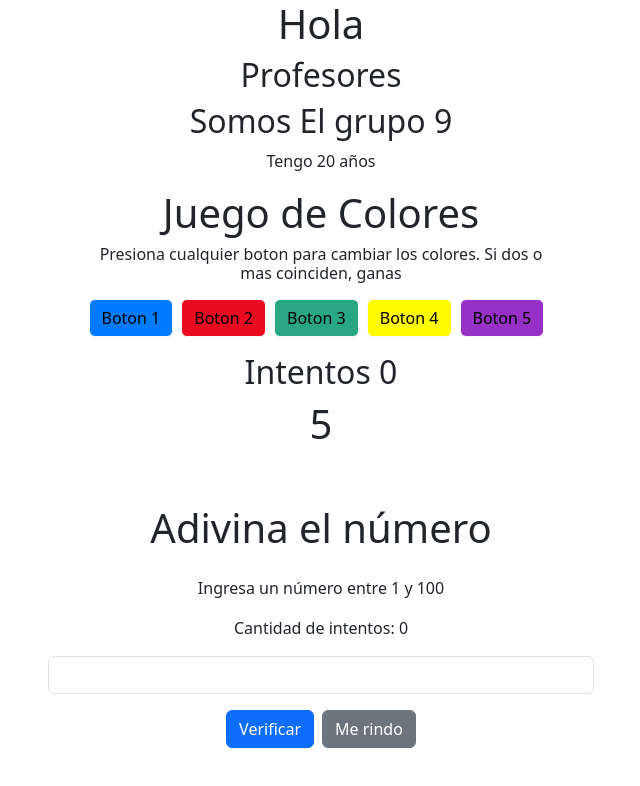
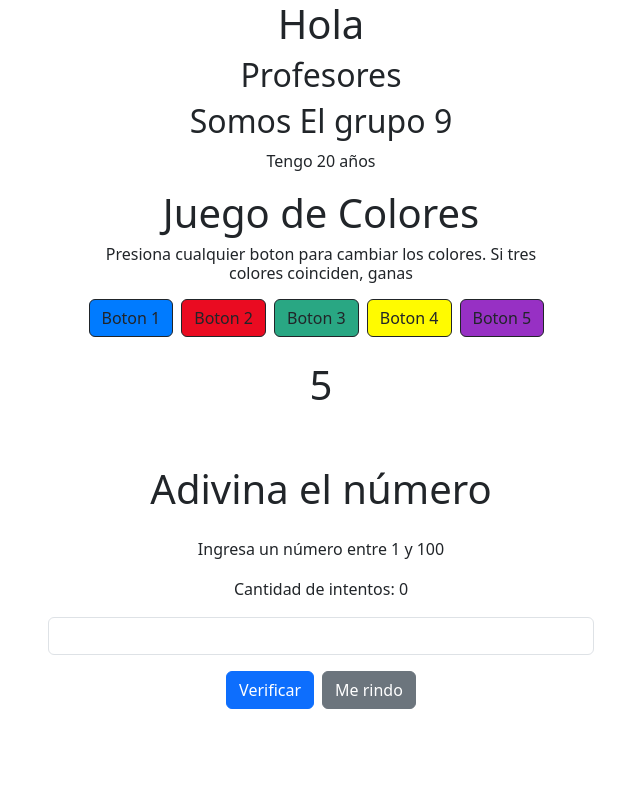
Before and after one commit to CeciTactaca/Proyecto04_GrupoN9, a React (Vite) app: page / in a window 1280 px wide. Shown: the top 786 px of the page, without its empty margins (319-959 px from the left). Built offline with nearby package versions, Linux system fonts and the light colour scheme.

Commit message:
Actualizacion del proyecto

```diff
--- a/src/assets/components/JuegoColores.jsx
+++ b/src/assets/components/JuegoColores.jsx
@@ -13,7 +13,7 @@ function JuegoColores() {
     //useEffect
     useEffect(() => {
         console.log(contador);
-        setMensaje(`Intentos ${contador}`);
+        //setMensaje(`Intentos ${contador}`);
         const intervalo = setInterval(()=>{
             setSegundos(s => s+1);
         },1000);
@@ -23,6 +23,17 @@ function JuegoColores() {
         }
     }, [contador]);
 
+    const hayColoresRepetidos = (colores) => {
+        const contadorColores = {};
+        for (let color of colores) {
+           contadorColores[color] = (contadorColores[color] || 0) + 1;
+           if (contadorColores[color] >= 3) {
+          return true;
+         }
+        }
+       return false;
+    };
+
     const manejarClick = () => {
         const coloresNuevos = colorDeBotones.map(() => {
             const indiceAleatorio = Math.floor(Math.random() * colores.length);
@@ -31,17 +42,24 @@ function JuegoColores() {
         });
         setColorDeBotones(coloresNuevos);
         setContador(contador+1);
+
+        if (hayColoresRepetidos(coloresNuevos)) {
+            setMensaje(`¡Ganaste! Intento N° ${contador+1}`);
+            setContador(0);
+        } else {
+            setMensaje(`Intento N° ${contador+1}`);
+        }
     };
 
     return (
         <Stack gap={2} className="col-md-5 mx-auto">
             <div class="grid text-center">
             <h1>Juego de Colores</h1>
-            <h6>Presiona cualquier boton para cambiar los colores. Si dos o mas coinciden, ganas </h6>
+            <h6>Presiona cualquier boton para cambiar los colores. Si tres colores coinciden, ganas </h6>
             </div>
             <div className="d-flex gap-2 mb-2">
                 {colorDeBotones.map((c, i) => (
-                    <Button variant="light"
+                    <Button variant="outline-dark"
                         key={i}
                         onClick={manejarClick}
                         style={{ backgroundColor: c }}
```
Also changed, not shown: src/assets/components/Saludo.css (deleted).
